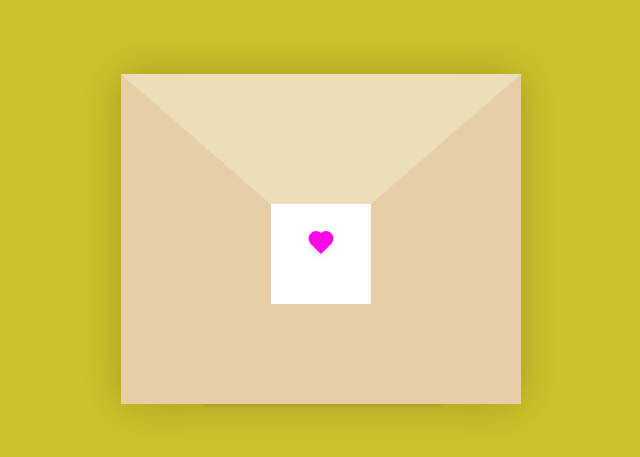
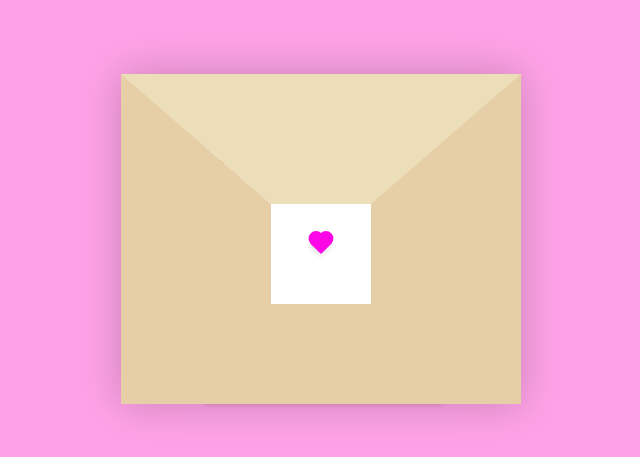
Before and after one commit to Shobhithub/letter, a plain HTML site: page index.html in a window 1280 px wide. Shown: the part 161-618 px from the top of the page, without its empty margins (319-959 px from the left). Drawn offline with Linux system fonts and the light colour scheme.

Commit message:
style.css

```diff
--- a/style.css
+++ b/style.css
@@ -1,6 +1,6 @@
 :root{
   --primary: #fff;
-  --bg-color: rgb(205, 194, 43);
+  --bg-color: rgb(253, 162, 230);
   --bg-envelope-color: #f5edd1;
   --envelope-tab: #ecdeb8;
   --envelope-cover: #e6cfa7;
@@ -124,4 +124,5 @@ body{
 .btn{
     font-weight: bold;
     color: pink;
+
 }
```
